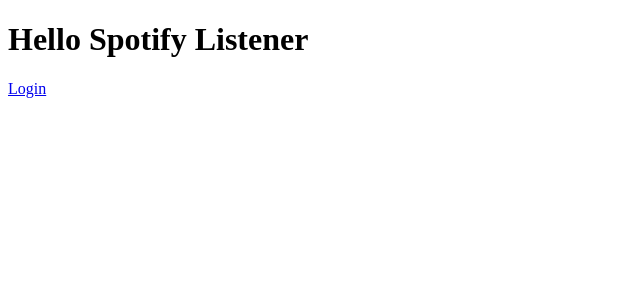
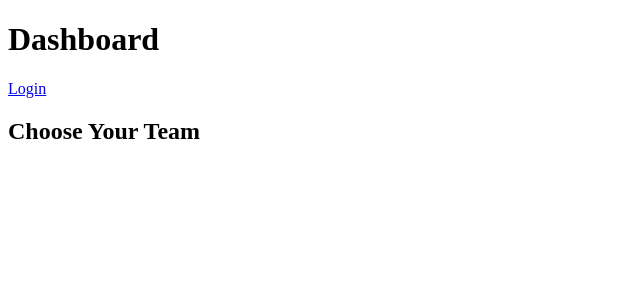
Before and after one commit to basedantoni/PokeSpotify, a React (Create React App) app in the folder client/: page / in a window 1280 px wide. Shown: the top 300 px of the page, without its empty margins (0-640 px from the left). Built offline with nearby package versions, Linux system fonts and the light colour scheme; no server answers.

Commit message:
pulling back on image processing

```diff
--- a/client/src/App.js
+++ b/client/src/App.js
@@ -1,11 +1,10 @@
 import React from 'react';
-import axios from 'axios';
+import Dashboard from './components/Dashboard'
 
 export const App = () => {
     return (
         <div>
-            <h1>Hello Spotify Listener</h1>
-            <a href='http://localhost:5000/api/spotify/auth'>Login</a>
+            <Dashboard />
         </div>
     )
 }
--- a/client/src/components/Dashboard.js
+++ b/client/src/components/Dashboard.js
@@ -1,22 +1,24 @@
-import React, { Component } from 'react';
+import React, { /* Component */ } from 'react';
+import SpotifyButton from './SpotifyButton';
+import SelectionGrid from './SelectionGrid';
 import axios from 'axios';
-import { get } from 'request';
 
 class Dashboard extends React.Component {
     constructor() {
         super()
 
         this.state = {
-            name: 'null',
+            name: '',
+            isLoggedIn: false
         }
     }
 
     getMe() {
       axios.get('/api/spotify/me')
         .then(res => {
-            this.setState({
-                name: res.data
-            })
+            if(res.data.display_name) {
+                this.setState({isLoggedIn: true, name: res.data.display_name})
+            }
         })
         .catch(err => console.log(err))
     }
@@ -29,7 +31,8 @@
         return (
             <div>
                 <h1>Dashboard { this.state.name }</h1>
-                <button onClick={this.getMe}>Login</button>
+                <SpotifyButton isLoggedIn={this.state.isLoggedIn} />
+                <SelectionGrid />
             </div>
         )
     }
--- /dev/null
+++ b/client/src/components/SelectionGrid.js
@@ -0,0 +1,14 @@
+import React from 'react'
+import axios from 'axios'
+
+const SelectionGrid = () => {
+  const pokemon = axios.get('https://pokeapi.co/api/v2/pokemon?limit=151')
+  console.log(pokemon)
+  return (
+    <div>
+      <h2>Choose Your Team</h2>
+    </div>
+  )
+}
+
+export default SelectionGrid;
--- /dev/null
+++ b/client/src/components/SpotifyButton.js
@@ -0,0 +1,25 @@
+import React from 'react'
+//import PropTypes from 'prop-types'
+
+const SpotifyButton = (props) => {
+  const isLoggedIn = props.isLoggedIn
+
+  let button
+  if(isLoggedIn) {
+    button = null
+  } else {
+    button = <a href='http://localhost:5000/api/spotify/auth'>Login</a>
+  }
+
+  return (
+    <div>
+      {button}
+    </div>
+  )
+}
+
+SpotifyButton.propTypes = {
+
+}
+
+export default SpotifyButton
--- a/package.json
+++ b/package.json
@@ -14,18 +14,18 @@
   "author": "Anthony Mercado",
   "license": "MIT",
   "dependencies": {
-    "concurrently": "^5.2.0",
+    "concurrently": "^5.3.0",
     "cookie-parser": "^1.4.5",
     "cors": "^2.8.5",
     "dotenv": "^8.2.0",
     "express": "^4.17.1",
-    "mongoose": "^5.9.25",
+    "mongoose": "^5.10.5",
     "nodemon": "^2.0.4",
     "passport": "^0.4.1",
     "passport-spotify": "^1.1.0",
     "querystring": "^0.2.0",
     "request": "^2.88.2",
     "spotify-web-api-node": "^4.0.0",
-    "tesseract.js": "^2.1.1"
+    "tesseract.js": "^2.1.2"
   }
 }
```
Also changed, not shown: client/src/components/Pokemon.js (added, +9 -0 lines), 2 other files (tests, documents, lock files or other folders).
